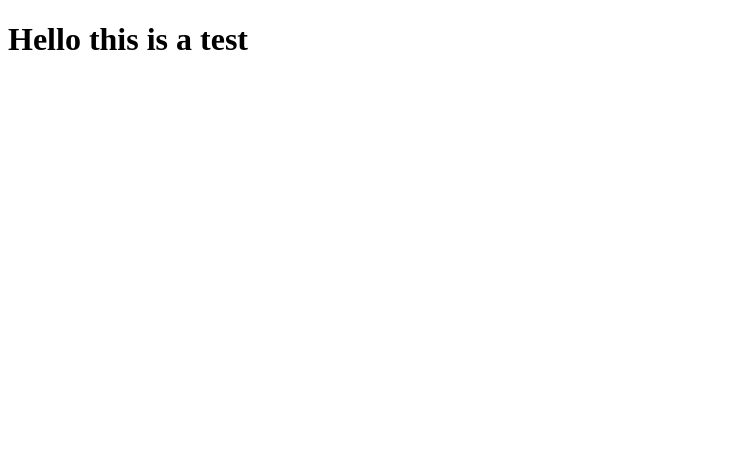
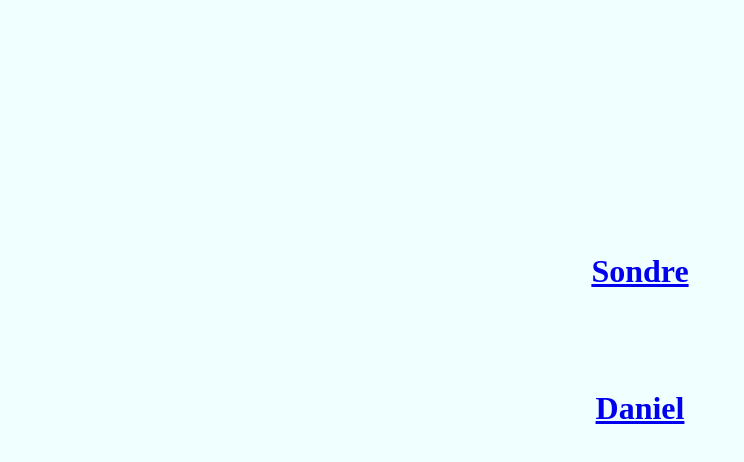
Before and after one commit to elppe/Chris_Skole, a plain HTML site: page Index.html in a window 1280 px wide. Shown: the whole page, without its empty margins (0-744 px from the left). Drawn offline with Linux system fonts and the light colour scheme.

Commit message:
Update Index.html

```diff
--- a/Index.html
+++ b/Index.html
@@ -1,2 +1,28 @@
-<!doctype html>
-<h1>Hello this is a test</h1>
+<!DOCTYPE html>
+<html>
+<head>
+	<title>Sondre Buer</title>
+	<meta charset="utf-8">
+	<style>
+		body.a{
+			background-color: #F0FFFF;
+		}
+		h1.a{
+			margin-top: 20%;
+			text-align: center;
+		}
+		h1.b{
+			margin-top: 100px;
+			text-align: center;
+		}
+	</style>
+</head>
+<body class="a">
+		<h1 class="a">
+			<a href="sondre.html" target="blank">Sondre</a>
+		</h1>
+		<h1 class="b">
+			<a href="Daniel_Hellerslien.html" target="blank">Daniel</a>
+		</h1>
+</body>
+</html>
```
